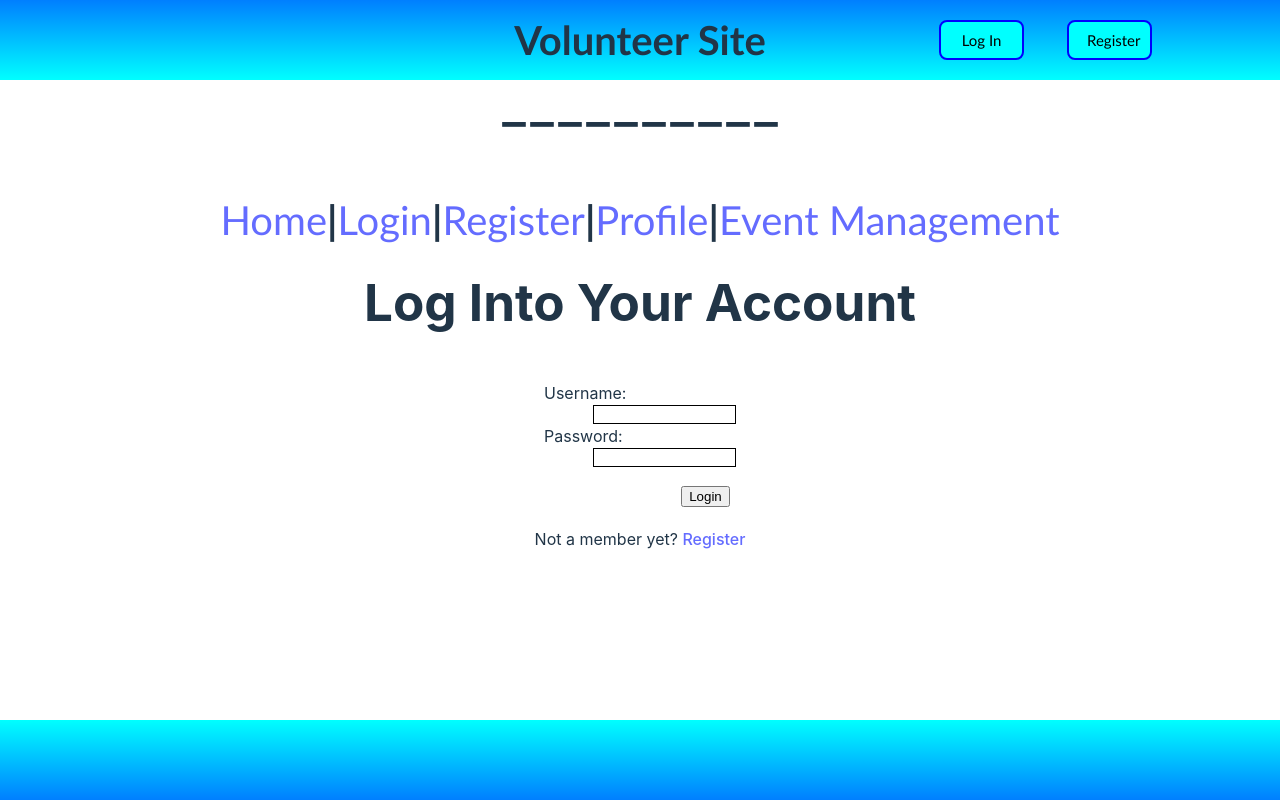
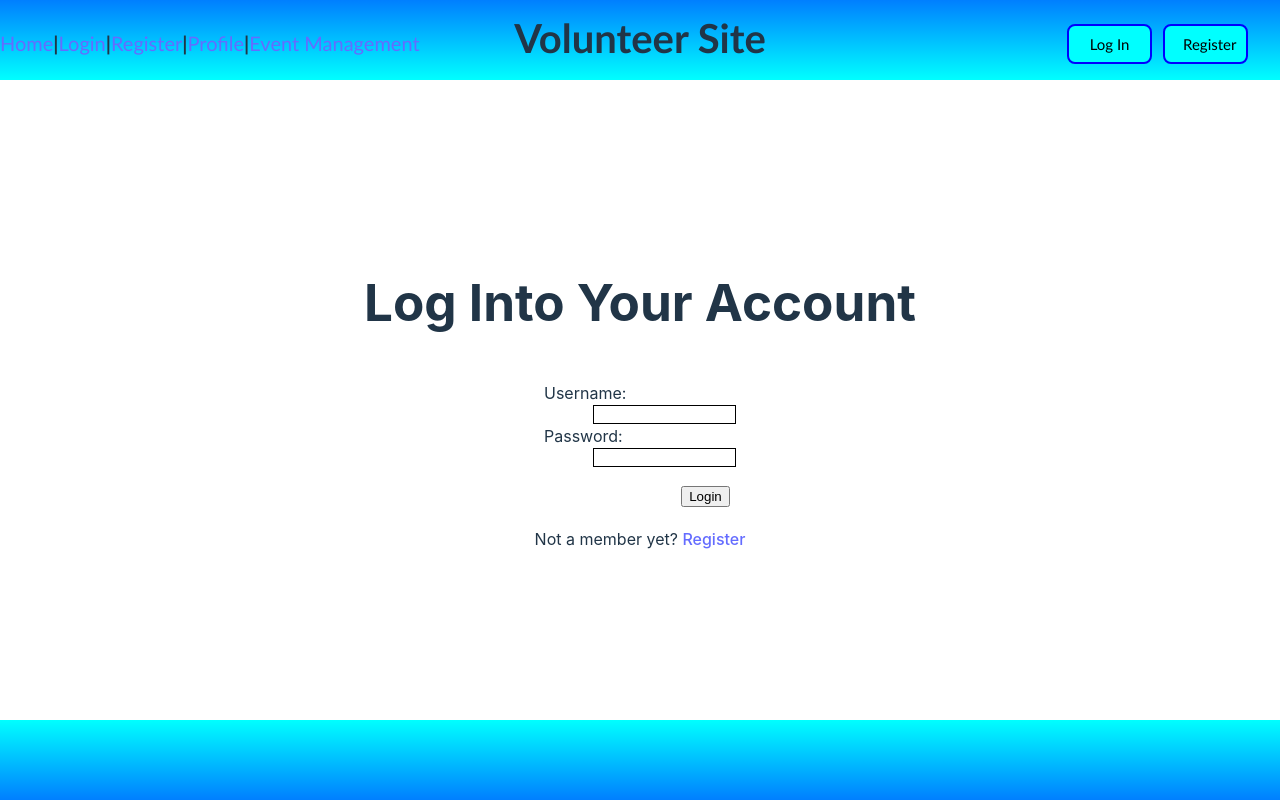
Before and after one commit to VipinN1/VolunteerProjectFrontEnd, a React (Vite) app in the folder frontend/: page /login in a window 1280 px wide. Built offline with nearby package versions, Linux system fonts and the light colour scheme.

Commit message:
Commit 1.0.6 i think could be wrong
Connected css file for app to the jsx. Removed headers from pages with them, and moved the headers to app.jsx. Moved the nav bar to the upper left corner.

```diff
--- /dev/null
+++ b/frontend/src/App.css
@@ -0,0 +1,36 @@
+#header_div {
+    top: 0;
+    left: 0;
+    width: 100%;
+    height: 10%;
+    position: fixed;
+    z-index: 2999;
+    background: linear-gradient(#007FFF, aqua);
+    font-size: 30pt;
+    align-content: center;
+    text-align:center;
+    font-family: 'Trebuchet MS', 'Lucida Sans Unicode', 'Lucida Grande', 'Lucida Sans', Arial, sans-serif;
+    font-weight: bolder;
+  }
+
+  #footer_div {
+    bottom: 0;
+    left: 0;
+    width: 100%;
+    height: 10%;
+    position: fixed;
+    z-index: 2999;
+    background: linear-gradient(aqua, #007FFF);
+  }
+
+  #header_div > p {
+    position:relative;
+    top:-40%;
+  }
+
+  nav {
+    font-size: 20px;
+    z-index: 9999;
+    position:fixed;
+    top:3.5%;
+  }
--- a/frontend/src/App.jsx
+++ b/frontend/src/App.jsx
@@ -4,12 +4,13 @@ import LoginPage from "./Pages/LoginPage.jsx";
 import ProfilePage from "./Pages/ProfilePage.jsx";
 import RegisterPage from "./Pages/RegisterPage.jsx";
 import EventPage from "./Pages/EventPage.jsx";
+import "./App.css";
 
 function App() {
   return (
       <div>
         <header id="header_div">
-        <h2>__________</h2>
+          <p>Volunteer Site</p>
           <nav>
             <Link to="/">Home</Link>|
             <Link to="/login">Login</Link>|
--- a/frontend/src/Pages/EventPage.css
+++ b/frontend/src/Pages/EventPage.css
@@ -76,8 +76,7 @@
     width: 100%;
     height: 10%;
     position: fixed;
-    z-index: 0;
-    background: linear-gradient(#007FFF, aqua);
+    z-index: 3000;
     font-size: 30pt;
     align-content: center;
     text-align:center;
--- a/frontend/src/Pages/EventPage.jsx
+++ b/frontend/src/Pages/EventPage.jsx
@@ -63,9 +63,7 @@ function EventPage (){
 
     return(
         <>
-            <div className="header">
-                Volunteer Site
-            </div>
+
 
             <div className="body1">
                 <h2 id="main-header">Welcome, admin</h2>
--- a/frontend/src/Pages/Login.css
+++ b/frontend/src/Pages/Login.css
@@ -1,11 +1,8 @@
-  #header_div {
-    top: 0;
-    left: 0;
-    width: 100%;
-    height: 10%;
+#header_div_log {
+  top:1.5%;
+  margin:auto;
   position: fixed;
-    z-index: 0;
-    background: linear-gradient(#007FFF, aqua);
+  z-index: 2999;
   font-size: 30pt;
   align-content: center;
   text-align:center;
@@ -19,7 +16,7 @@
   width: 100%;
   height: 10%;
   position: fixed;
-    z-index: 0;
+  z-index: 3000;
   background: linear-gradient(aqua, #007FFF);
 }
 
@@ -70,10 +67,10 @@
     background-color: lightgoldenrodyellow;
   }
 
-  #login_button, #register_button {
-    top: 25%;
+  #login_button_log, #register_button_log {
     color: black;
-    position: absolute;
+    position: fixed;
+    top:3%;
     border: 2px blue solid;
     width: 85px;
     height: 40px;
@@ -85,10 +82,10 @@
     align-content:center;
   }
 
-  #login_button {
-    right: 20%;
+  #login_button_log {
+    right:10%;
   }
 
-  #register_button {
-    right: 10%;
+  #register_button_log {
+    right:2.5%;
   }
--- a/frontend/src/Pages/LoginPage.jsx
+++ b/frontend/src/Pages/LoginPage.jsx
@@ -4,11 +4,9 @@ function LoginPage() {
   return (
 
     <>
-      <div id="header_div"> {/* Add a header_div to all pages w/ "Volunteer Site" in it; don't have the buttons for any page except the account register one as the rest should require a user to be logged in*/}
-        Volunteer Site
-        <a href="/login/"><button id="login_button">Log In</button></a>
-        <a href="/register/"><button id="register_button">Register</button></a>
-      </div>
+
+      <a href="/login/"><button id="login_button_log">Log In</button></a>
+      <a href="/register/"><button id="register_button_log">Register</button></a>
 
       <div id="body_div">
         <h1>Log Into Your Account</h1>
--- a/frontend/src/Pages/Register.css
+++ b/frontend/src/Pages/Register.css
@@ -1,11 +1,10 @@
-#header_div {
+#header_div_register {
     top: 0;
     left: 0;
     width: 100%;
     height: 10%;
     position: fixed;
-    z-index: 0;
-    background: linear-gradient(#007FFF, aqua);
+    z-index: 3000;
     font-size: 30pt;
     align-content: center;
     text-align:center;
@@ -19,7 +18,7 @@
     width: 100%;
     height: 10%;
     position: fixed;
-    z-index: 0;
+    z-index: 3000;
     background: linear-gradient(aqua, #007FFF);
   }
 
@@ -62,10 +61,10 @@
     background-color: lightgoldenrodyellow;
   }
 
-  #login_button, #register_button {
-    top: 25%;
+  #login_button_reg, #register_button_reg {
     color: black;
-    position: absolute;
+    position: fixed;
+    top:3%;
     border: 2px blue solid;
     width: 85px;
     height: 40px;
@@ -73,12 +72,14 @@
     z-index: 3001;
     font-family: 'Trebuchet MS', 'Lucida Sans Unicode', 'Lucida Grande', 'Lucida Sans', Arial, sans-serif;
     background-color: aqua;
+    text-align:center;
+    align-content:center;
   }
 
-  #login_button {
-    right: 20%;
+  #login_button_reg {
+    right:10%;
   }
 
-  #register_button {
-    right: 10%;
+  #register_button_reg {
+    right:2.5%;
   }
--- a/frontend/src/Pages/RegisterPage.jsx
+++ b/frontend/src/Pages/RegisterPage.jsx
@@ -3,11 +3,9 @@ import "./Register.css";
 function RegisterPage() {
   return (
     <>
-      <div id="header_div"> {/* Add a header_div to all pages w/ "Volunteer Site" in it; don't have the buttons for any page except the account register one as the rest should require a user to be logged in*/}
-        Volunteer Site
-        <a href="/login/"><button id="login_button">Log In</button></a>
-        <a href="/register/"><button id="register_button">Register</button></a>
-      </div>
+
+      <a href="/login/"><button id="login_button_reg">Log In</button></a>
+        <a href="/register/"><button id="register_button_reg">Register</button></a>
 
       <div id="body_div">
         <h1>Create your account!</h1>
```
Lines whose indentation alone changed are shown as unchanged.
